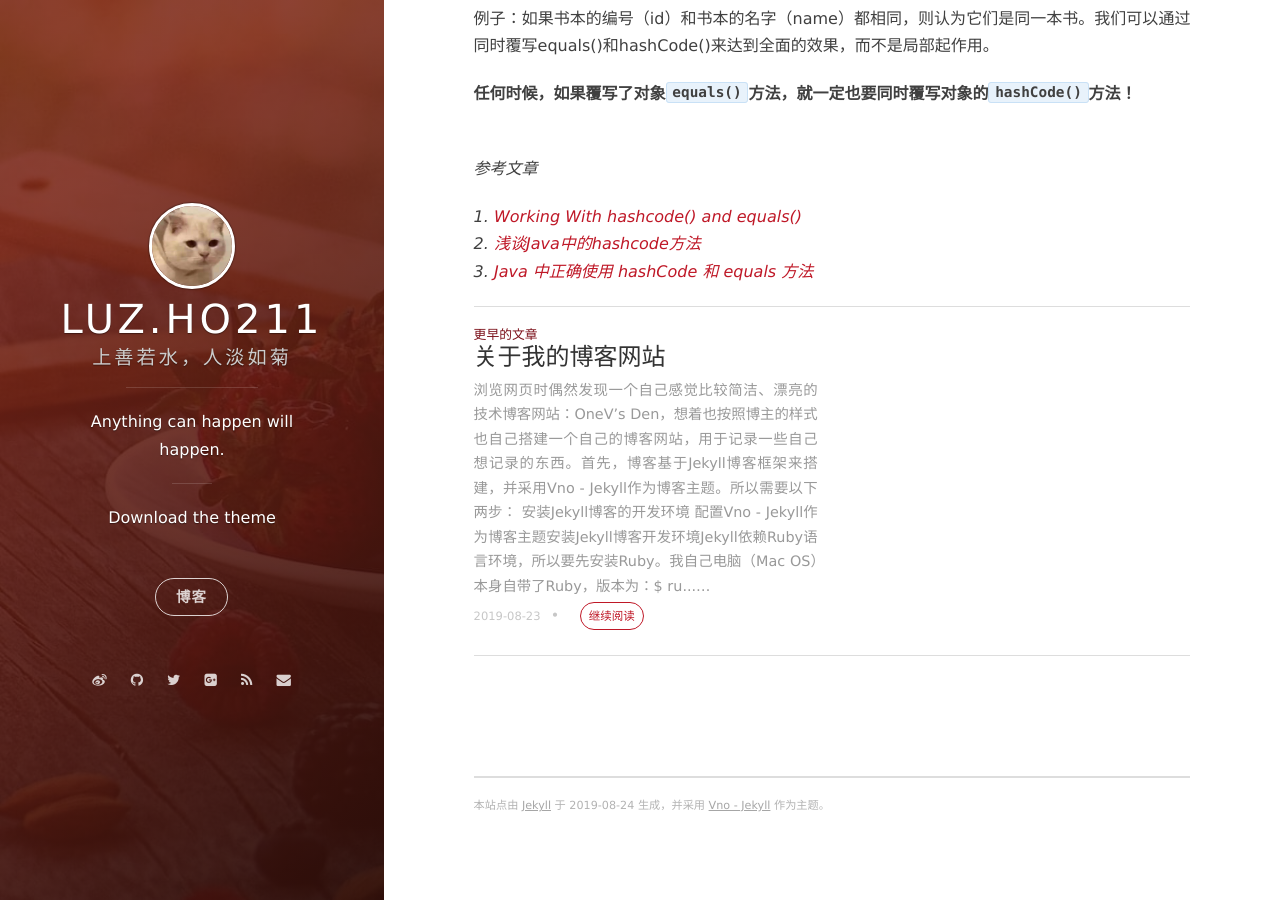
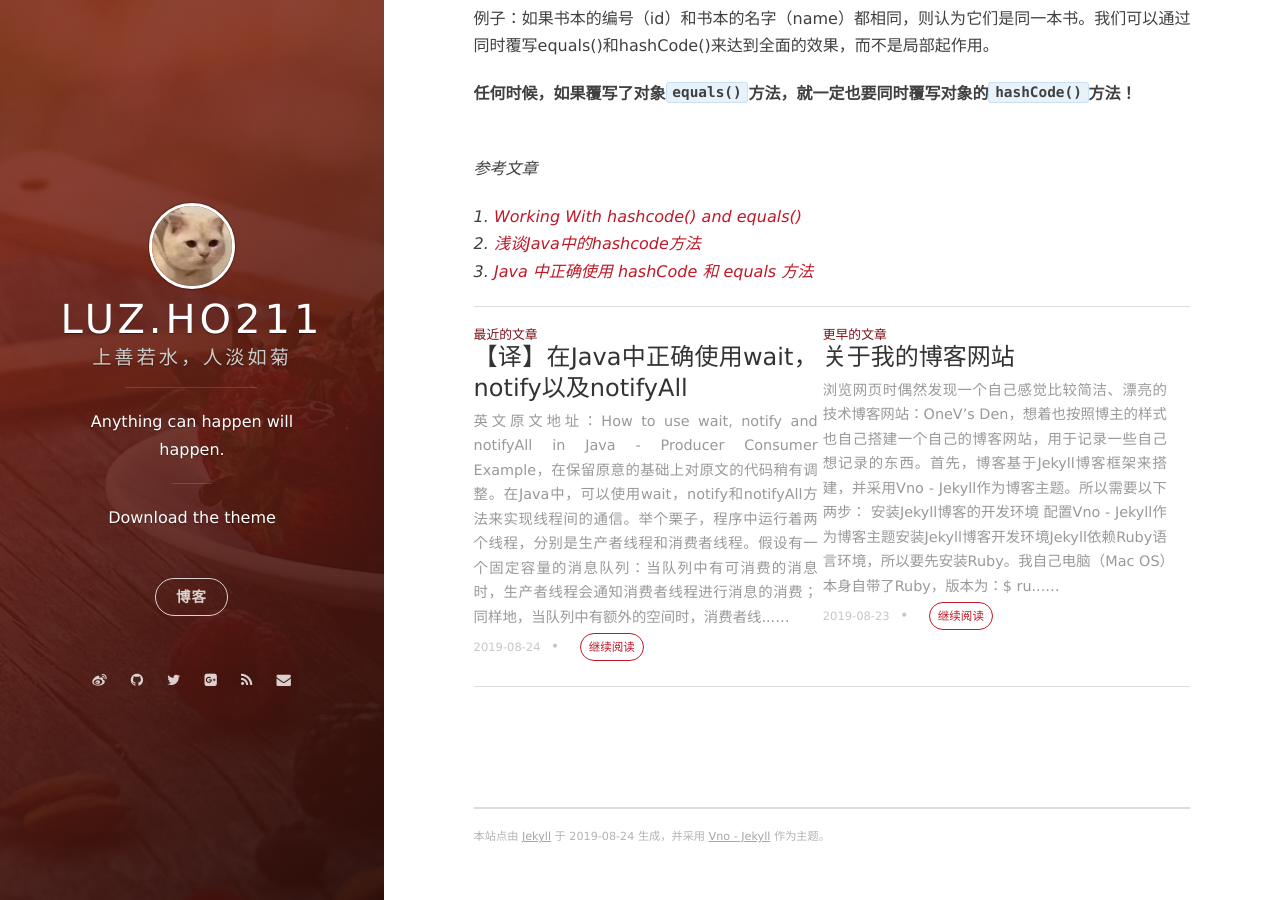
Before and after one commit to LUZHO211/LUZHO211, a Jekyll site: the page built from _posts/2019-08-23-java-equals-hashcode.markdown, in a window 1280 px wide and 900 px high, scrolled down 4218 px. Built offline with Jekyll 4.4.1, drawn with Linux system fonts in a browser that asks for light colours; nearby versions of some CDN libraries; part of the change alters nothing that is shown; some of the changed text lies outside the part shown.

Commit message:
+ Add all files

````diff
--- a/_config.yml
+++ b/_config.yml
@@ -3,7 +3,7 @@ title: LUZ.HO211
 subtitle: 上善若水，人淡如菊
 welcome_message: <a href="https://github.com/onevcat/vno-jekyll" target="_blank">Download the theme</a>
 description: Anything can happen will happen.
-creator: <a href="http://onev.cat">@onevcat</a>
+# creator: <a href="http://onev.cat">@onevcat</a>
 
 url: "http://vno.onevcat.com"
 
--- a/_posts/2019-08-23-java-equals-hashcode.markdown
+++ b/_posts/2019-08-23-java-equals-hashcode.markdown
@@ -1,6 +1,6 @@
 ---
 layout: post
-title: Java中的equals和hashCode方法
+title: Java中的equals和hashCode
 date: 2019-08-23 23:36:15.000000000 +08:00
 ---
 
--- /dev/null
+++ b/_posts/2019-08-24-java-how-to-use-wait-notify.markdown
@@ -0,0 +1,183 @@
+---
+layout: post
+title: 【译】在Java中正确使用wait，notify以及notifyAll
+date: 2019-08-24 11:18:10.000000000 +08:00
+---
+
+>*英文原文地址：[How to use wait, notify and notifyAll in Java - Producer Consumer Example](https://javarevisited.blogspot.com/2015/07/how-to-use-wait-notify-and-notifyall-in.html)，在保留原意的基础上对原文的代码稍有调整。*
+
+在Java中，可以使用wait，notify和notifyAll方法来实现线程间的通信。
+
+举个栗子，程序中运行着两个线程，分别是**生产者线程**和**消费者线程**。假设有一个固定容量的消息队列：当队列中有可消费的消息时，生产者线程会通知消费者线程进行消息的消费；同样地，当队列中有额外的空间时，消费者线程会通知生产者线程进行消息的生产。即：当消息队列满了，生产者线程应该停止生产并进入等待状态；当消息队列为空的时候，消费者线程应该停止消费并进入等待状态。
+
+如果某些线程正在等待某些条件变为`true`，你可以在条件改变的时候使用notify或者notifyAll方法来通知这些线程并唤醒它们。notify方法和notifyAll方法都会向等待的线程发送通知，区别在于：如果有多个线程处于等待状态，notify发送的通知只会被其中一个线程收到，且不能保证是哪个线程收到；而notifyAll发送的通知会被所有线程收到。如果只有一个线程在等待**对象锁**，那么notify和notifyAll的效果是一样的，发出的通知都会被该线程接收到。
+
+>在这篇文章中，你将会学习到如何使用wait，notify和notifyAll方法实现线程间通信，并解决生产者-消费者的问题。如果你真正想掌握并发和多线程，我强烈建议你读一读《Java Concurrency In Practice》这本书，作者是Brian Goetz。没读过此书，你对Java多线程的理解是不完整的。
+
+## 如何在代码中使用wait和notify方法
+wait和notify都是定义在java.lang.Object类中的方法。虽然它们都是很基础的概念，但是想在实际代码中使用它们却不是那么容易呢。不信你可以在面试中让面试者使用wait和notify徒手撸代码来解决**生产者-消费者问题**？我相信很多人会一脸的疑惑。
+很多人都会对这个问题不知所措或者错误地使用wait和notify，例如代码块使用同步的地方错了、没有用正确的对象来调用wait方法。老实说，这些困扰着很多程序员。
+
+>困惑1：如何使用wait方法？wait方法不是java.lang.Thread类中定义的，所以你不能直接向调用Thread.sleep()那样来调用wait方法。<br />
+
+<a>正确调用wait方法的姿势：**你有一个被多个线程共享的对象实例，你需要使用该对象实例来调用wait方法！** 在生产者-消费者问题里面，这个被共享的对象实例就是指被生产者和消费者共享的队列。</a>
+
+>困惑2：应该在同步代码块（synchronized block）中调wait方法还是在同步的方法（synchronized method）中调用wait方法？如果使用同步块，哪个对象应该被放在同步块中？
+
+<a>答案是：加锁的对象和你要获取锁的对象应该是同一个！在这个例子中，就是那个队列的对象实例。</a>
+
+## 在循环体中调用wait方法，而非if代码块中
+你现在已经知道需要使用一个同步的、共享的对象来调用wait方法，接下来要做的就是在`while`循环中调用wait方法，而不是在`if`代码块中调用。
+我们需要在某些条件成立的情况下调用wait方法，例如生产者线程应该在队列满的时候调用wait。这时候我们首先会想到使用`if`来判断条件是否成立。但是在`if`代码块中调用wait方法可能会产生BUG，因为线程有可能会在等待条件未改变的情况下被**虚假唤醒（spurious wakeup）**。如果没有使用循环来在线程唤醒后检查等待条件，就很可能会造成错误。例如会造成往满队列中写数据或者从空队列中取数据。这就是我们应该在循环体中调用wait，而不是在`if`块中调用wait的原因。
+另外，我也推荐阅读《Effective Java》这本书里面关于这部分内容的描述，也许是wait和notify使用的最佳实践。
+基于上述知识，这里给出在Java中调用wait和notify的标准方式：
+
+```java
+// 在Java中调用wait方法的正确姿势
+synchronized (sharedObject) {
+   while (condition) {
+      sharedObject.wait(); // 在循环体中调用wait方法：线程会释放对象锁，等待被唤醒
+   }
+   // 在这里执行一些操作：例如将消息写入队列或者从队列中获取消息
+}
+```
+
+正如我所说的那样，始终应该在循环体中调用wait。这个循环体是用来对线程**进入等待**和**被唤醒后**的条件进行检测。**如果条件成立，并且notify或notifyAll方法在线程执行wait方法之前被调用了，线程就有可能一直wait，导致死锁。**
+
+## 正确使用wait，notify和notifyAll的例子
+>这个例子将演示如何使用我们上面讨论的标准方法来使用wait，notify和notifyAll方法。
+>在这个例子中，我们有两个线程：生产者线程和消费者线程，分别由Producer和Consumer两个类来表示。我们使用LinkedList对象实例作为共享的消息队列。
+
+生产者运行在一个死循环中，并不断生产消息、将消息写入队列。通过`while(queue.size >= maxSize)`条件来判断队列是否已满。**记住：在执行`while(queue.size == maxSize)`条件检查之前，先给队列的对象实例加锁，保证我们执行检查时不会有其他线程修改队列。** 如果队列满了，生产者线程会调用wait挂起，直到消费者消费了消息并调用notify通知生产者继续消费。
+
+```java
+// 生产者线程
+public class Producer extends Thread {
+
+    private final static Logger logger = LoggerFactory.getLogger(Producer.class);
+    private final Queue<Integer> queue;
+    private final int maxSize;
+    private int messageCount = 1;
+
+    public Producer(Queue<Integer> queue, int maxSize, String threadName) {
+        super(threadName);
+        this.queue = queue;
+        this.maxSize = maxSize;
+    }
+
+    @Override
+    public void run() {
+        while (true) {
+            synchronized (queue) {  // 在条件判断之前给共享资源加锁
+                while (queue.size() >= maxSize) {
+                    try {
+                        logger.info("消息队列已满: 生产者线程调用wait方法进入等待状态 ...");
+                        queue.wait(); // 在循环体中：使用共享对象来调用wait方法，释放共享资源的锁
+                    } catch (InterruptedException e) {
+                        e.printStackTrace();
+                    }
+                }
+
+                sleep(1000);  // 让生产者每1秒钟生产一条消息
+
+                int messageId = messageCount++;
+                logger.info("生产消息: {}", messageId);
+                queue.add(messageId);  // 将消息写入队列
+                queue.notifyAll();     // 通知消费者线程，对消息进行消费
+            }
+        }
+    }
+}
+
+
+// 消费者线程
+public class Consumer extends Thread {
+
+    private final static Logger logger = LoggerFactory.getLogger(Consumer.class);
+    private final Queue<Integer> queue;
+
+    public Consumer(Queue<Integer> queue, String threadName) {
+        super(threadName);
+        this.queue = queue;
+    }
+
+    @Override
+    public void run() {
+        while (true) {
+            synchronized (queue) {  // 在条件判断之前给共享资源加锁
+                while (queue.isEmpty()) {
+                    try {
+                        logger.info("消息队列为空: 消费者线程调用wait方法进入等待状态 ...");
+                        queue.wait();  // 在循环体中：使用共享对象来调用wait方法，释放共享资源的锁
+                    } catch (InterruptedException e) {
+                        e.printStackTrace();
+                    }
+                }
+                logger.info("消费消息: {}", queue.remove());
+                queue.notifyAll();     // 通知生产者线程，可以继续生产消息了
+            }
+        }
+    }
+}
+
+// 测试代码
+public class Launcher {
+
+    public static void main(String[] args) throws Exception {
+        Queue<Integer> queue = new LinkedList<>();
+        int maxSize = 5;
+        new Producer(queue, maxSize, "producer-thread").start();
+        new Consumer(queue, "consumer-thread").start();
+    }
+
+}
+```
+**执行的结果如下日志所示：**
+```bash
+2019-08-24 14:59:46.149 INFO  [producer-thread] 生产消息: 1
+2019-08-24 14:59:47.166 INFO  [producer-thread] 生产消息: 2
+2019-08-24 14:59:48.167 INFO  [producer-thread] 生产消息: 3
+2019-08-24 14:59:48.167 INFO  [consumer-thread] 消费消息: 1
+2019-08-24 14:59:48.167 INFO  [consumer-thread] 消费消息: 2
+2019-08-24 14:59:48.167 INFO  [consumer-thread] 消费消息: 3
+2019-08-24 14:59:48.167 INFO  [consumer-thread] 消息队列为空: 消费者线程调用wait方法进入等待状态 ...
+2019-08-24 14:59:49.167 INFO  [producer-thread] 生产消息: 4
+2019-08-24 14:59:50.168 INFO  [producer-thread] 生产消息: 5
+2019-08-24 14:59:51.168 INFO  [producer-thread] 生产消息: 6
+2019-08-24 14:59:52.169 INFO  [producer-thread] 生产消息: 7
+2019-08-24 14:59:53.170 INFO  [producer-thread] 生产消息: 8
+2019-08-24 14:59:53.170 INFO  [producer-thread] 消息队列已满: 生产者线程调用wait方法进入等待状态 ...
+2019-08-24 14:59:53.170 INFO  [consumer-thread] 消费消息: 4
+2019-08-24 14:59:53.170 INFO  [consumer-thread] 消费消息: 5
+2019-08-24 14:59:53.170 INFO  [consumer-thread] 消费消息: 6
+2019-08-24 14:59:53.170 INFO  [consumer-thread] 消费消息: 7
+2019-08-24 14:59:53.170 INFO  [consumer-thread] 消费消息: 8
+2019-08-24 14:59:53.170 INFO  [consumer-thread] 消息队列为空: 消费者线程调用wait方法进入等待状态 ...
+2019-08-24 14:59:54.170 INFO  [producer-thread] 生产消息: 9
+2019-08-24 14:59:54.170 INFO  [consumer-thread] 消费消息: 9
+2019-08-24 14:59:54.170 INFO  [consumer-thread] 消息队列为空: 消费者线程调用wait方法进入等待状态 ...
+2019-08-24 14:59:55.171 INFO  [producer-thread] 生产消息: 10
+2019-08-24 14:59:56.171 INFO  [producer-thread] 生产消息: 11
+2019-08-24 14:59:57.172 INFO  [producer-thread] 生产消息: 12
+2019-08-24 14:59:58.172 INFO  [producer-thread] 生产消息: 13
+2019-08-24 14:59:59.173 INFO  [producer-thread] 生产消息: 14
+2019-08-24 14:59:59.173 INFO  [producer-thread] 消息队列已满: 生产者线程调用wait方法进入等待状态 ...
+2019-08-24 14:59:59.173 INFO  [consumer-thread] 消费消息: 10
+2019-08-24 14:59:59.173 INFO  [consumer-thread] 消费消息: 11
+2019-08-24 14:59:59.173 INFO  [consumer-thread] 消费消息: 12
+2019-08-24 14:59:59.173 INFO  [consumer-thread] 消费消息: 13
+2019-08-24 14:59:59.173 INFO  [consumer-thread] 消费消息: 14
+2019-08-24 14:59:59.173 INFO  [consumer-thread] 消息队列为空: 消费者线程调用wait方法进入等待状态 ...
+2019-08-24 15:00:00.174 INFO  [producer-thread] 生产消息: 15
+2019-08-24 15:00:01.174 INFO  [producer-thread] 生产消息: 16
+2019-08-24 15:00:02.175 INFO  [producer-thread] 生产消息: 17
+2019-08-24 15:00:03.175 INFO  [producer-thread] 生产消息: 18
+2019-08-24 15:00:04.175 INFO  [producer-thread] 生产消息: 19
+2019-08-24 15:00:04.175 INFO  [producer-thread] 消息队列已满: 生产者线程调用wait方法进入等待状态 ...
+```
+## 写在最后
+- 你可以使用wait和notify方法来实现Java的线程间通信。不仅一个或两个线程可以这样做，多线程之间同样可以使用这种方法达到线程间通信的目的。
+- 要在同步方法或者同步块中调用wait，notify和notifyAll方法，否则JVM会抛IllegalMonitorStateException。
+- 要在循环体中调用wait和notify方法，不要在`if`块中调用。因为循环可以做到在wait前后对条件进行检测。
+- 使用共享对象来调用wait方法。
+- 最好使用notifyAll而不是notify，原因在[这里](https://javarevisited.blogspot.com/2012/10/difference-between-notify-and-notifyall-java-example.html)。
````
